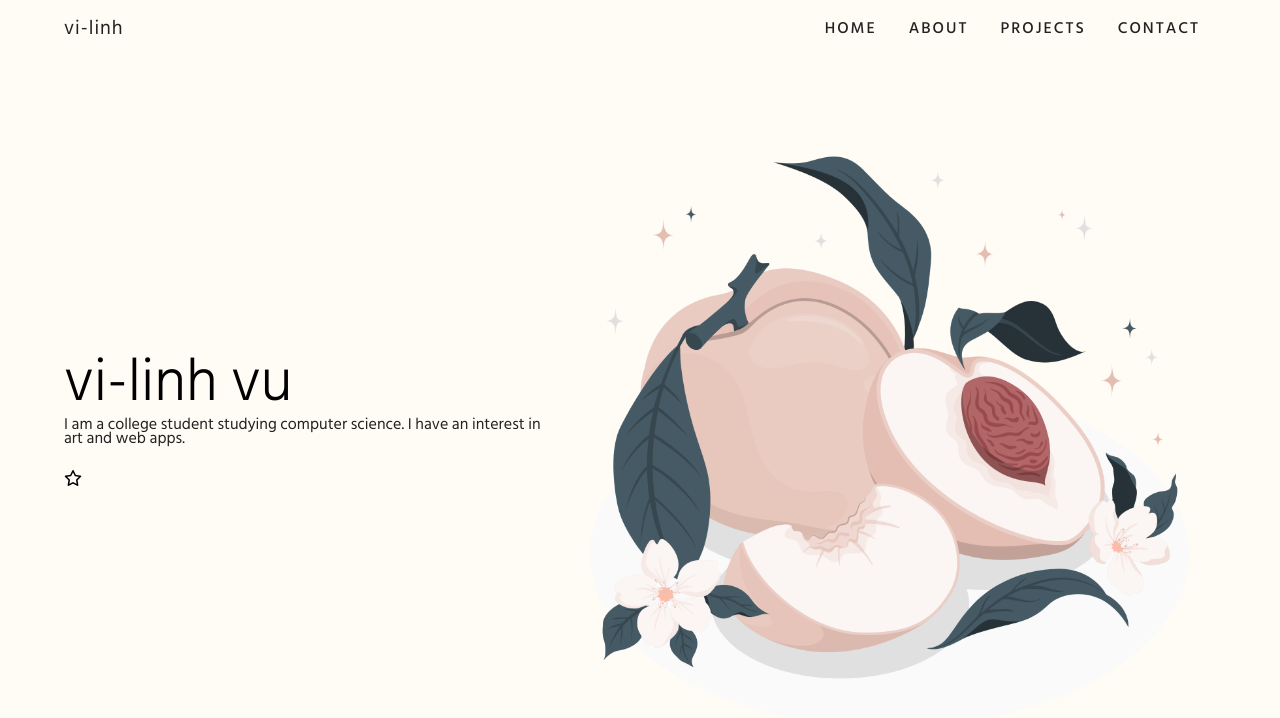
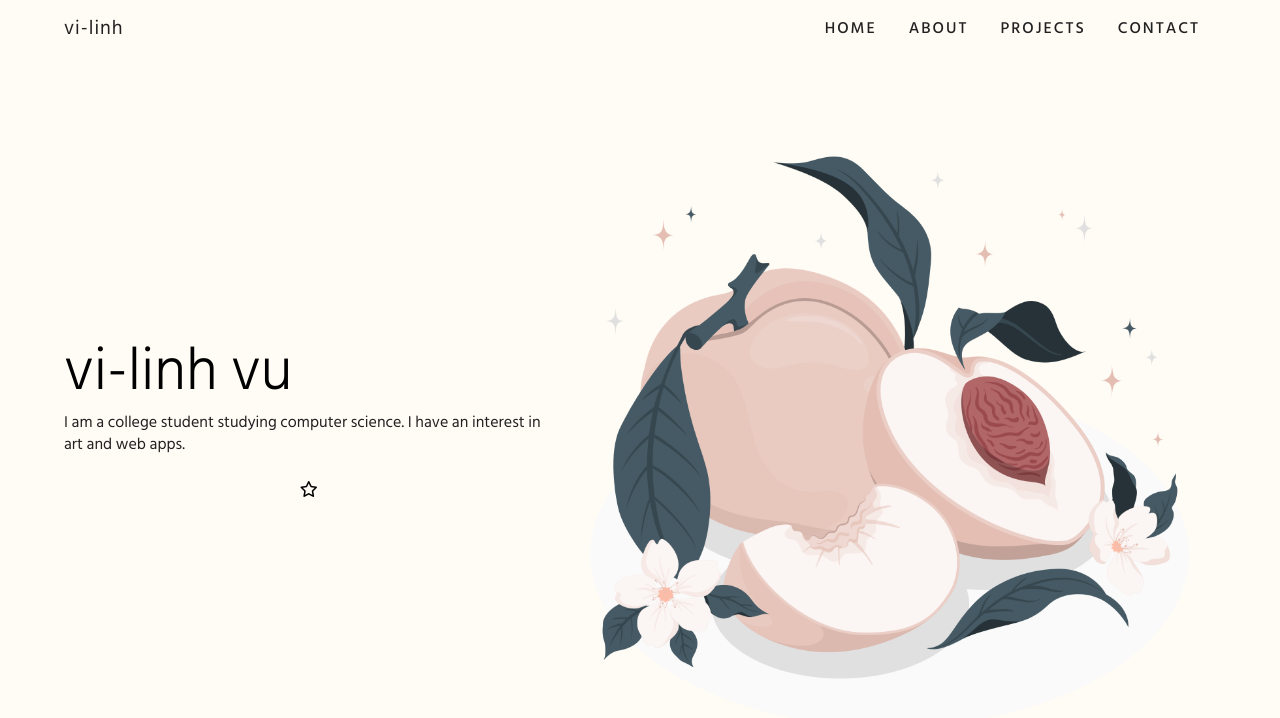
Before and after one commit to vilinh/vi-linh, a React (Create React App) app: page / in a window 1280 px wide. Shown: the top 718 px of the page. Built offline with nearby package versions, Linux system fonts and the light colour scheme.

Commit message:
hero button

```diff
--- a/src/styles/hero.css
+++ b/src/styles/hero.css
@@ -30,12 +30,12 @@
   font-weight: 300;
 }
 .hero-title {
-  margin-bottom: 1.5rem;
+  margin-bottom: 2rem;
 }
 
 .hero p {
   font-size: 1.6rem;
-  line-height: 1.4rem;
+  line-height: 1.4em;
   color: var(--black);
 }
 .hero-desc {
@@ -46,6 +46,7 @@
   background: none;
   border: none;
   cursor: pointer;
+  width: 100%;
   margin: 1rem 0;
   font-size: 1.6rem;
 }
```
